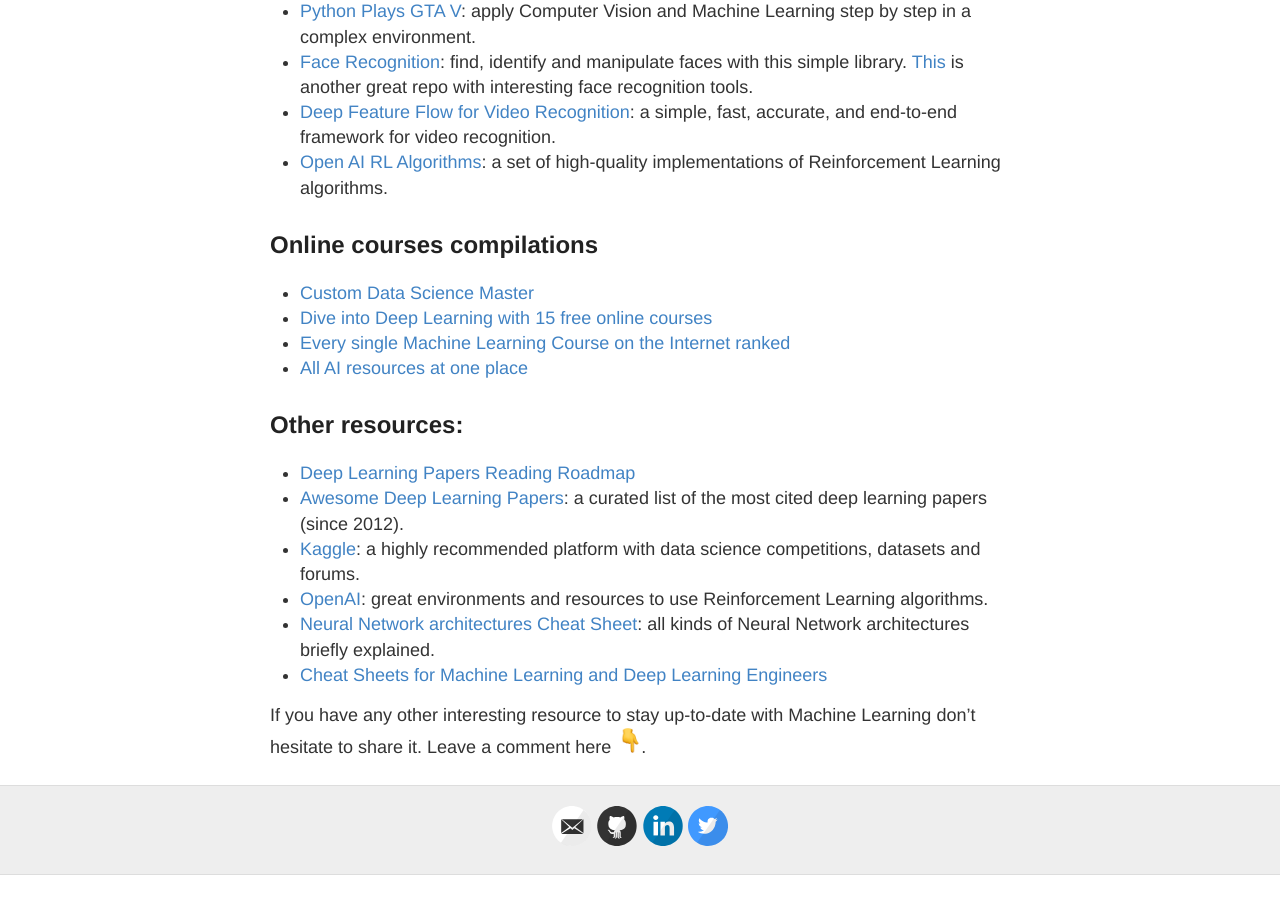
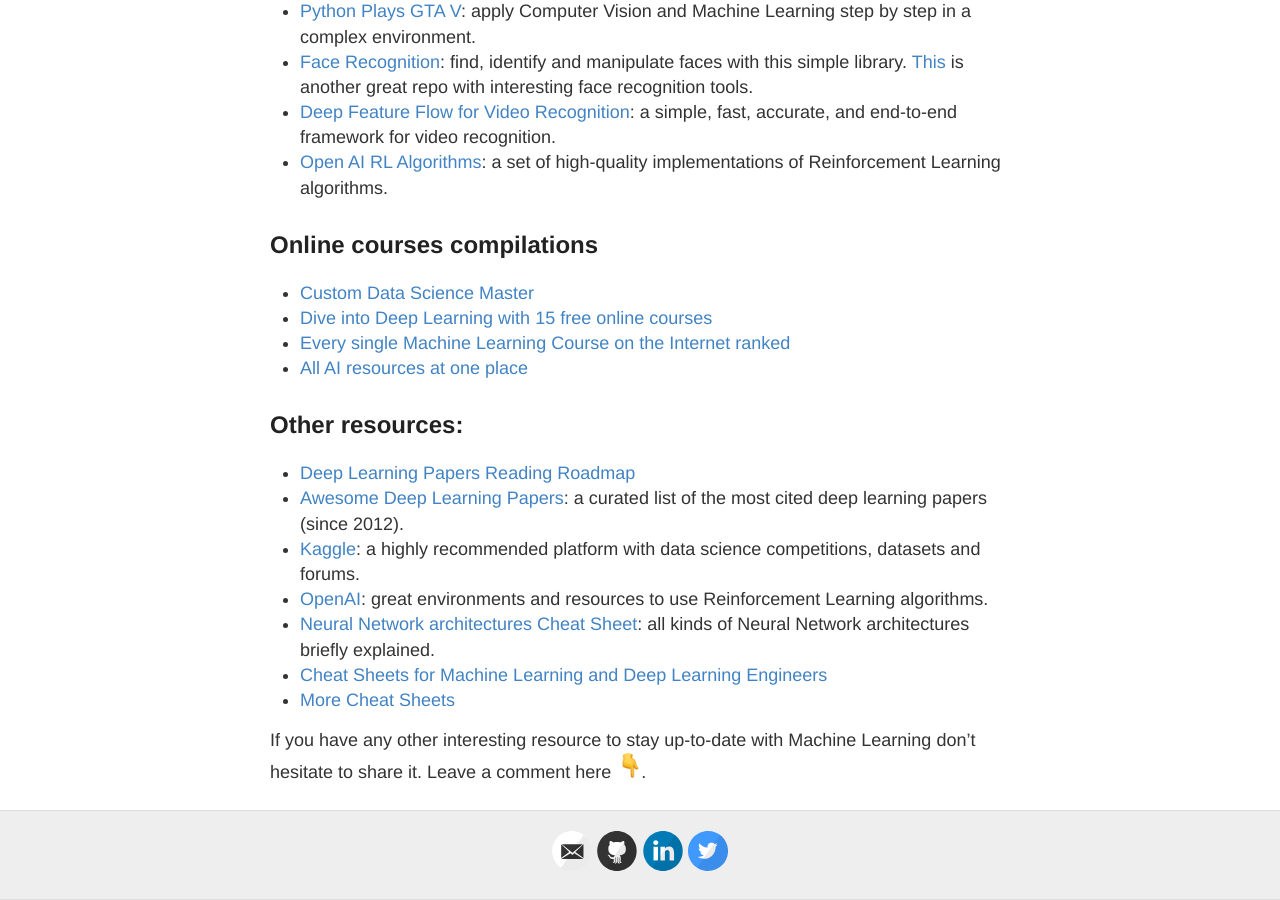
Before and after one commit to AlbertoSabater/AlbertoSabater.github.io, a Jekyll site: the page built from resources.md, in a window 1280 px wide and 900 px high, scrolled down 2091 px. Built offline with Jekyll 4.4.1, drawn with Linux system fonts in a browser that asks for light colours; comment, search, counter and statistics services are not loaded; before the commit the page ends 2966 px from its top, so only the background shows below that.

Commit message:
Update resources.md

```diff
--- a/resources.md
+++ b/resources.md
@@ -105,6 +105,7 @@ http://mccormickml.com/tutorials/
 * [OpenAI](https://universe.openai.com/): great environments and resources to use Reinforcement Learning algorithms.
 * [Neural Network architectures Cheat Sheet](https://medium.com/towards-data-science/the-mostly-complete-chart-of-neural-networks-explained-3fb6f2367464): all kinds of Neural Network architectures briefly explained.
 * [Cheat Sheets for Machine Learning and Deep Learning Engineers](https://medium.com/@kailashahirwar/essential-cheat-sheets-for-machine-learning-and-deep-learning-researchers-efb6a8ebd2e5)
+* [More Cheat Sheets](https://unsupervisedmethods.com/cheat-sheet-of-machine-learning-and-python-and-math-cheat-sheets-a4afe4e791b6)
 
 
 If you have any other interesting resource to stay up-to-date with Machine Learning don't hesitate to share it. Leave a comment here <img src="{{ site.baseurl }}/images/icons/finger_down.png" width="25">.
```
